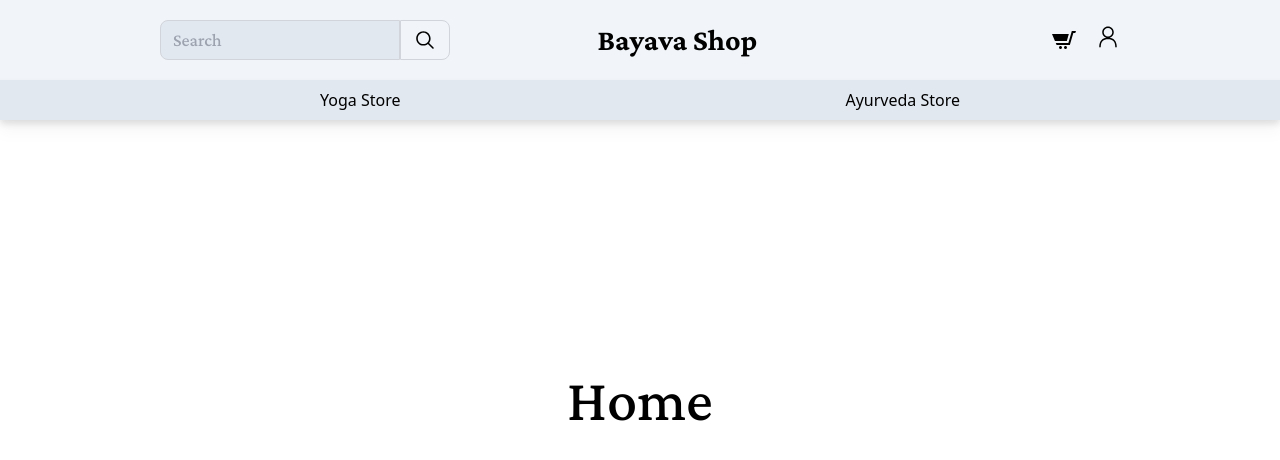
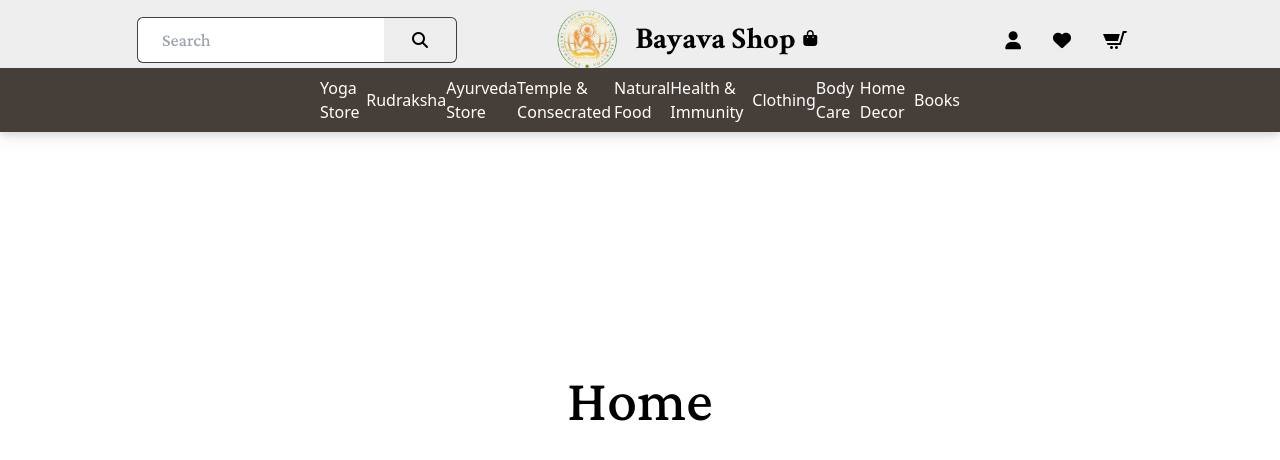
Before and after one commit to muteenk/bayava-shop, a React (Vite) app in the folder client/: page / in a window 1280 px wide. Shown: the top 460 px of the page. Built offline with nearby package versions, Linux system fonts and the light colour scheme.

Commit message:
Updated navbar

```diff
--- a/client/src/Components/Header/AuthMenu.jsx
+++ b/client/src/Components/Header/AuthMenu.jsx
@@ -4,7 +4,7 @@ import { Link } from "react-router-dom";
 function AuthMenu() {
 	return (
 		<div className="flex z-50">
-			<ul className="flex-col justify-center auth-menu hidden text-gray-700 absolute w-48 h-26 bg-white rounded-md shadow-lg">
+			{/* <ul className="flex-col justify-center auth-menu hidden text-gray-700 absolute w-48 h-26 bg-white rounded-md shadow-lg">
 				<Link className="" to="/login">
 					<li className="p-3 hover:bg-slate-500 hover:text-white rounded-t hover:cursor-pointer">
 						Login
@@ -15,7 +15,7 @@ function AuthMenu() {
 						Signup
 					</li>
 				</Link>
-			</ul>
+			</ul> */}
 		</div>
 	);
 }
--- a/client/src/Components/Header/MiniNavbar.jsx
+++ b/client/src/Components/Header/MiniNavbar.jsx
@@ -4,12 +4,36 @@ import { Link } from 'react-router-dom'
 function MiniNavbar() {
   return (
     <div className='w-full flex items-center justify-between h-10 bg-slate-200 drop-shadow-lg'>
-        <ul className='flex items-center justify-between w-full px-80'>
-            <li>
+        <ul className='flex items-center justify-between w-full px-80 bg-smokeBrown py-2'>
+            <li className='text-[white] font-light hover:text-hoverOverBrown'>
                 <Link to="/yoga-store">Yoga Store</Link>
             </li>
-            <li>
+            <li className='text-[white] font-light hover:text-hoverOverBrown'>
+                <Link to="/ayurveda-store">Rudraksha</Link>
+            </li>
+            <li className='text-[white] font-light hover:text-hoverOverBrown'>
                 <Link to="/ayurveda-store">Ayurveda Store</Link>
+            </li>
+            <li className='text-[white] font-light hover:text-hoverOverBrown'>
+                <Link to="/ayurveda-store">Temple & Consecrated</Link>
+            </li>
+            <li className='text-[white] font-light hover:text-hoverOverBrown'>
+                <Link to="/ayurveda-store">Natural Food</Link>
+            </li>
+            <li className='text-[white] font-light hover:text-hoverOverBrown'>
+                <Link to="/ayurveda-store">Health & Immunity</Link>
+            </li>
+            <li className='text-[white] font-light hover:text-hoverOverBrown'>
+                <Link to="/ayurveda-store">Clothing</Link>
+            </li>
+            <li className='text-[white] font-light hover:text-hoverOverBrown'>
+                <Link to="/ayurveda-store">Body Care</Link>
+            </li>
+            <li className='text-[white] font-light hover:text-hoverOverBrown'>
+                <Link to="/ayurveda-store">Home Decor</Link>
+            </li>
+            <li className='text-[white] font-light hover:text-hoverOverBrown'>
+                <Link to="/ayurveda-store">Books</Link>
             </li>
         </ul>
     </div>
--- a/client/src/Components/Header/Navbar.jsx
+++ b/client/src/Components/Header/Navbar.jsx
@@ -2,6 +2,7 @@ import React, { useState } from "react";
 import { Link } from "react-router-dom";
 import MiniNavbar from "./MiniNavbar";
 import AuthMenu from "./AuthMenu";
+import Logo from "../../assets/Logo.png";
 
 function Navbar() {
 
@@ -14,7 +15,7 @@ function Navbar() {
 
 	return (
 		<div className="fixed top-0 left-0 z-100 w-full h-20">
-			<nav className="w-full h-20 flex items-center justify-between px-40 bg-slate-100 drop-shadow-lg">
+			<nav className="w-full py-[10px] px-[6em] flex items-center justify-around bg-[#eeeeee] drop-shadow-lg">
 				<div>
 					<form
 						action=""
@@ -23,35 +24,36 @@ function Navbar() {
 						<input
 							type="text"
 							placeholder="Search"
-							className="bg-slate-200 focus:outline-none font-crimson-pro text-lg font-medium w-60 h-10 rounded-lg px-3 py-2 border rounded-r-none border-gray-300 focus:border-slate-500 transition-all duration-300 ease-in-out"
+							className="bg-slate-200 focus:outline-none font-crimson-pro text-lg font-medium w-70 rounded-md py-[8px] px-6 border border-r-0 rounded-r-none border-smokeBrown transition-all duration-300 ease-in-out"
 						/>
-						<button className="h-10 px-3 border border-gray-300 rounded-lg rounded-l-none hover:bg-slate-200 active:bg-slate-700 active:text-slate-50 active:border-gray-50">
-							<svg
-								width="24"
-								height="24"
-								viewBox="0 0 15 15"
-								fill="none"
-								xmlns="http://www.w3.org/2000/svg"
-							>
-								<path
-									d="M10 6.5C10 8.433 8.433 10 6.5 10C4.567 10 3 8.433 3 6.5C3 4.567 4.567 3 6.5 3C8.433 3 10 4.567 10 6.5ZM9.30884 10.0159C8.53901 10.6318 7.56251 11 6.5 11C4.01472 11 2 8.98528 2 6.5C2 4.01472 4.01472 2 6.5 2C8.98528 2 11 4.01472 11 6.5C11 7.56251 10.6318 8.53901 10.0159 9.30884L12.8536 12.1464C13.0488 12.3417 13.0488 12.6583 12.8536 12.8536C12.6583 13.0488 12.3417 13.0488 12.1464 12.8536L9.30884 10.0159Z"
-									fill="currentColor"
-									fillRule="evenodd"
-									clipRule="evenodd"
-								></path>
-							</svg>
+						<button className="py-[10px] px-7 border border-l-0 border-smokeBrown rounded-md rounded-l-none">
+							<i className="fa-solid fa-magnifying-glass"></i>
 						</button>
 					</form>
 				</div>
 				<div>
-					<h1 className="text-3xl font-bold">
-						<Link to="/">Bayava Shop</Link>
-					</h1>
+					<Link to="/" className="flex justify-center items-center text-3xl font-bold font-crimson">
+						<img src={Logo} className="h-[2em]" alt="" />
+						Bayava Shop <span className="text-[16px] mx-2"><i class="fa-solid fa-bag-shopping"></i></span>
+					</Link>
 				</div>
 				<div></div>
 				<div className="flex items-center justify-between gap-5">
-					<ul className="flex items-center justify-between gap-5">
-						<li>
+					<ul className="flex items-center justify-between">
+						<li className="auth inline-block relative items-center justify-between mx-4 font-crimson-pro text-xl font-medium">
+							<button className="text-lg font-semibold inline-flex items-center" onClick={toggleAuthMenu}>
+								<i class="fa-solid fa-user"></i>
+							</button>
+							{
+								authMenu ? <AuthMenu /> : null
+							}
+						</li>
+						<li className="mx-4">
+							<Link to="/cart" className="text-lg font-semibold">
+								<i class="fa-solid fa-heart"></i>
+							</Link>
+						</li>
+						<li className="mx-4">
 							<Link to="/cart" className="text-lg font-semibold">
 								<svg
 									xmlns="http://www.w3.org/2000/svg"
@@ -63,27 +65,7 @@ function Navbar() {
 								</svg>
 							</Link>
 						</li>
-						<li className="auth inline-block relative items-center justify-between gap-5 font-crimson-pro text-xl font-medium">
-							<button className="text-lg font-semibold inline-flex items-center" onClick={toggleAuthMenu}>
-								<svg
-									width="24"
-									height="24"
-									viewBox="0 0 15 15"
-									fill="none"
-									xmlns="http://www.w3.org/2000/svg"
-								>
-									<path
-										d="M7.5 0.875C5.49797 0.875 3.875 2.49797 3.875 4.5C3.875 6.15288 4.98124 7.54738 6.49373 7.98351C5.2997 8.12901 4.27557 8.55134 3.50407 9.31167C2.52216 10.2794 2.02502 11.72 2.02502 13.5999C2.02502 13.8623 2.23769 14.0749 2.50002 14.0749C2.76236 14.0749 2.97502 13.8623 2.97502 13.5999C2.97502 11.8799 3.42786 10.7206 4.17091 9.9883C4.91536 9.25463 6.02674 8.87499 7.49995 8.87499C8.97317 8.87499 10.0846 9.25463 10.8291 9.98831C11.5721 10.7206 12.025 11.8799 12.025 13.5999C12.025 13.8623 12.2376 14.0749 12.5 14.0749C12.7623 14.075 12.975 13.8623 12.975 13.6C12.975 11.72 12.4778 10.2794 11.4959 9.31166C10.7244 8.55135 9.70025 8.12903 8.50625 7.98352C10.0187 7.5474 11.125 6.15289 11.125 4.5C11.125 2.49797 9.50203 0.875 7.5 0.875ZM4.825 4.5C4.825 3.02264 6.02264 1.825 7.5 1.825C8.97736 1.825 10.175 3.02264 10.175 4.5C10.175 5.97736 8.97736 7.175 7.5 7.175C6.02264 7.175 4.825 5.97736 4.825 4.5Z"
-										fill="currentColor"
-										fillRule="evenodd"
-										clipRule="evenodd"
-									></path>
-								</svg>
-							</button>
-							{
-								authMenu ? <AuthMenu /> : null
-							}
-						</li>
+
 					</ul>
 				</div>
 			</nav>
--- a/client/tailwind.config.js
+++ b/client/tailwind.config.js
@@ -7,6 +7,11 @@ export default {
 			"crimson": ["Crimson Text", "serif"],
 			"crimson-pro": ["Crimson Pro", "serif"],
 		},
+		colors: {
+			smokeYellow: "#e0d7c8",
+			smokeBrown: "#463e38",
+			hoverOverBrown: "#db6435"
+		},
 		extend: {},
 	},
 	plugins: [],
```
